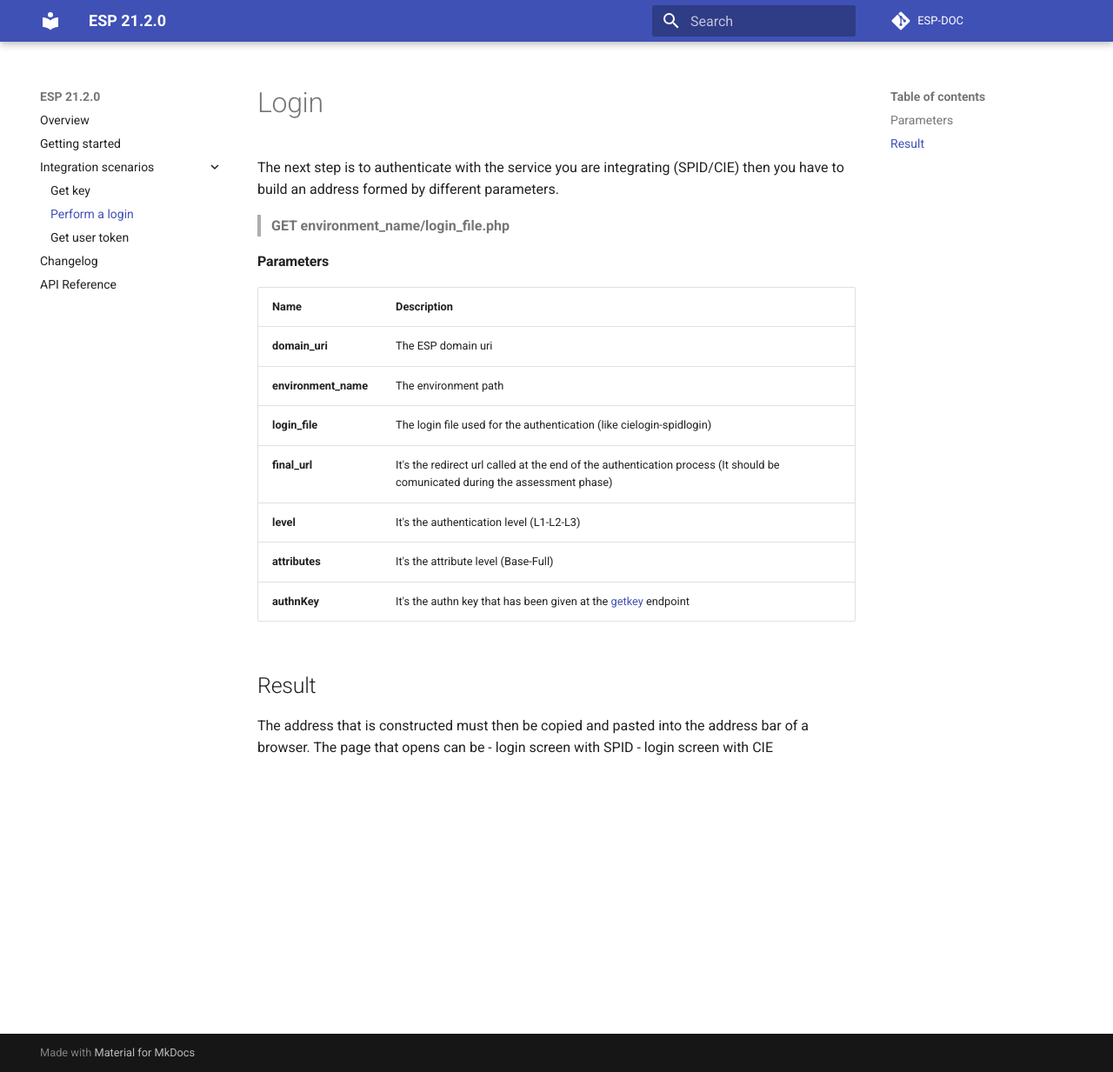
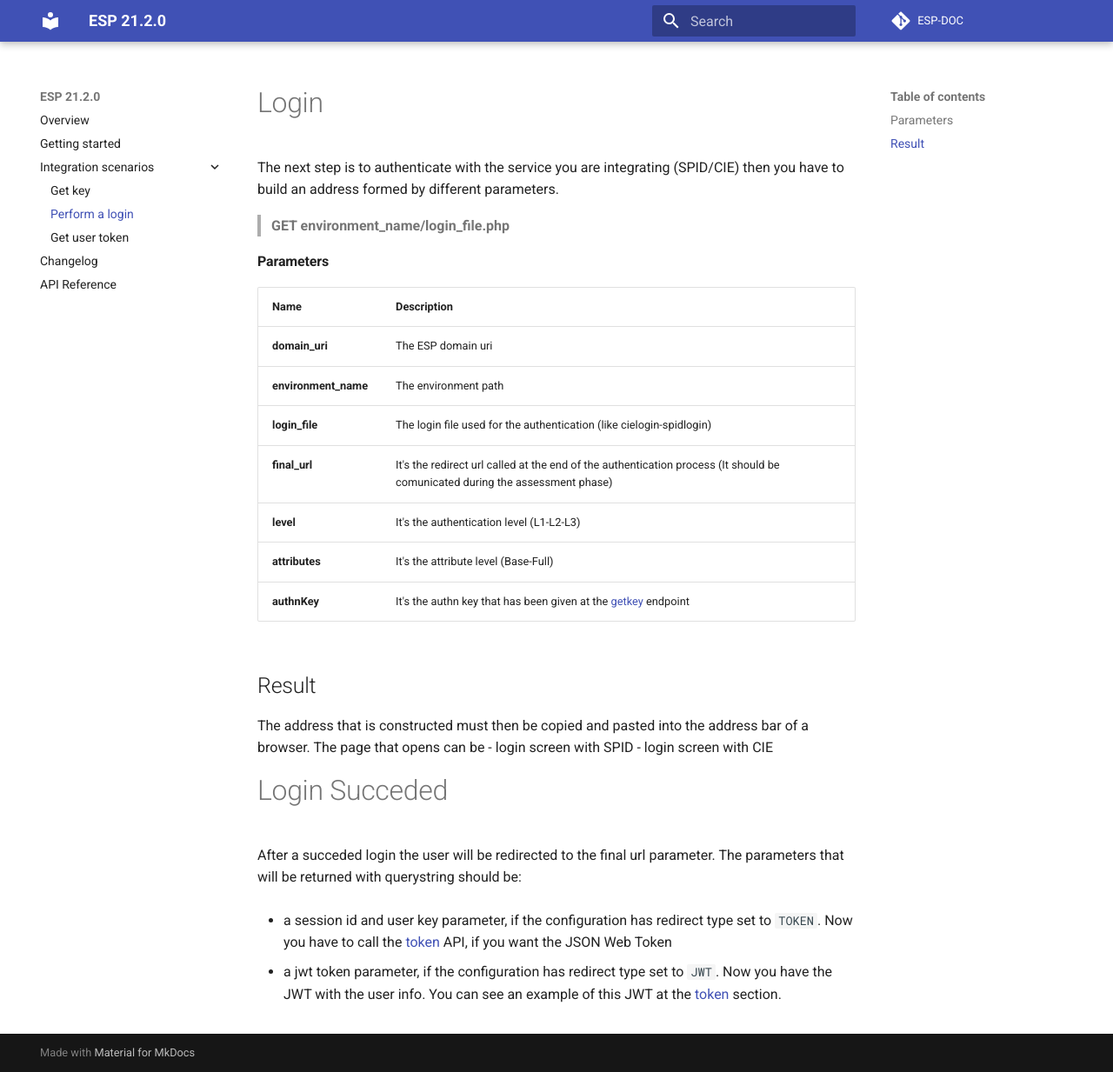
Before and after one commit to namirialgroup/esp-docs, an MkDocs documentation site: the page built from docs/integrations/login.md, in a window 1280 px wide and 1233 px high. Shown: the whole window at 87% size. Built offline with MkDocs 1.6.1 and Material for MkDocs 9.7.7, drawn with Linux system fonts in a browser that asks for light colours; comment, search, counter and statistics services are not loaded.

```diff
--- a/docs/integrations/login.md
+++ b/docs/integrations/login.md
@@ -22,3 +22,12 @@ Name | Description
 The address that is constructed must then be copied and pasted into the address bar of a browser. The page that opens can be
 - login screen with SPID
 - login screen with CIE
+
+# Login Succeded
+
+After a succeded login the user will be redirected to the final url parameter.
+The parameters that will be returned with querystring should be:
+
+- a session id and user key parameter, if the configuration has redirect type set to `TOKEN`. Now you have to call the [token](./token.md) API, if you want the JSON Web Token
+
+- a jwt token parameter, if the configuration has redirect type set to `JWT`. Now you have the JWT with the user info. You can see an example of this JWT at the [token](./token.md) section.
```
Also changed, not shown: 1 other file.
